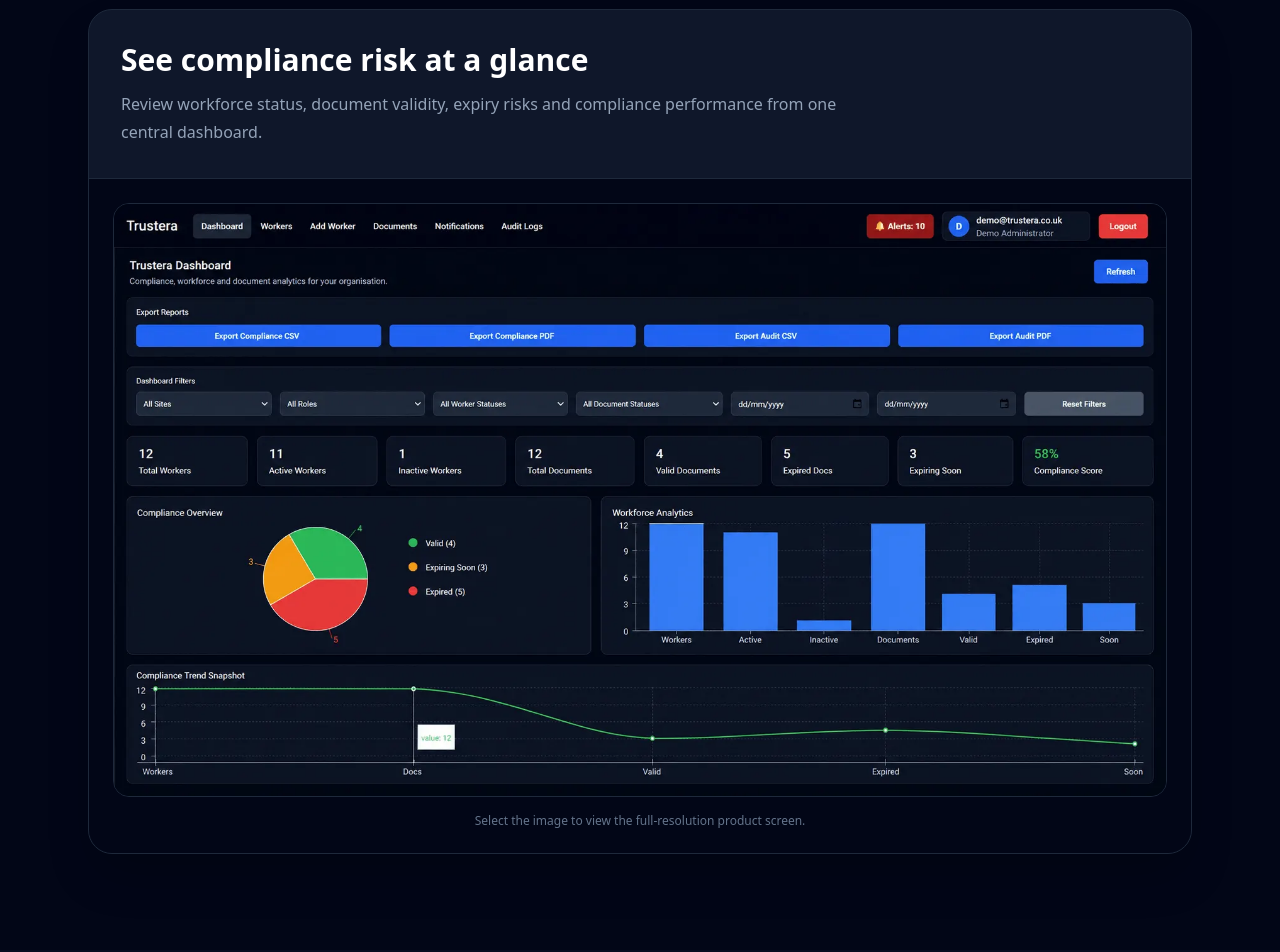
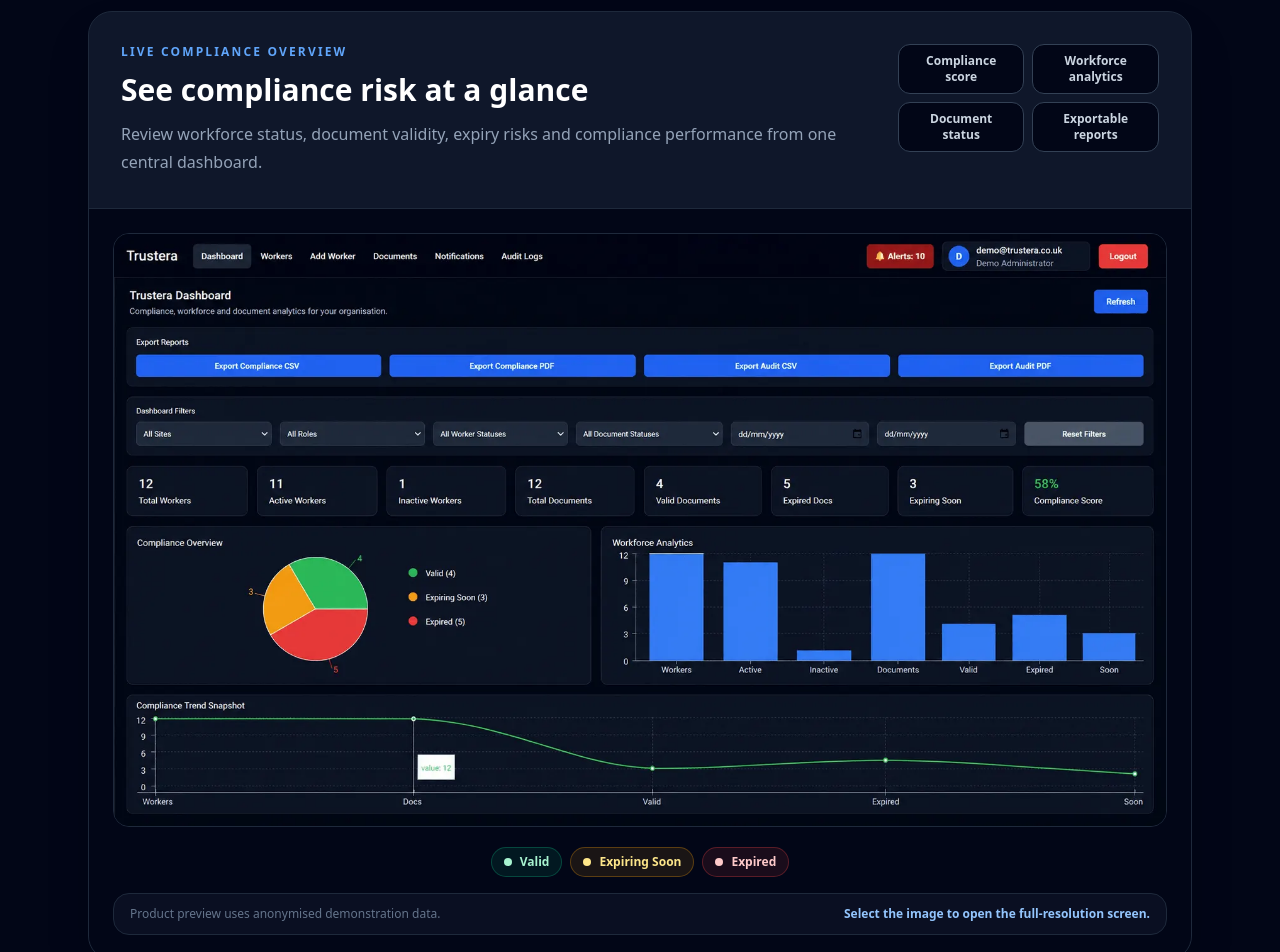
Before and after one commit to Otude/trustera-site, a React (Vite) app: page / in a window 1280 px wide. Shown: the part 2900-3852 px from the top of the page. Built offline with nearby package versions, Linux system fonts and the light colour scheme.

Commit message:
Improve product showcase legends and screen indicators

```diff
--- a/src/Pages/Landing.jsx
+++ b/src/Pages/Landing.jsx
@@ -175,49 +175,127 @@
   {
     id: 'dashboard',
     label: 'Dashboard',
+    icon: '◫',
+    eyebrow: 'Live compliance overview',
     title: 'See compliance risk at a glance',
     description:
       'Review workforce status, document validity, expiry risks and compliance performance from one central dashboard.',
     image: '/screenshots/dashboard.webp',
     alt: 'Trustera workforce compliance dashboard',
+    highlights: [
+      'Compliance score',
+      'Workforce analytics',
+      'Document status',
+      'Exportable reports',
+    ],
+    legend: [
+      { label: 'Valid', tone: 'emerald' },
+      { label: 'Expiring Soon', tone: 'amber' },
+      { label: 'Expired', tone: 'red' },
+    ],
   },
   {
     id: 'workers',
     label: 'Workers',
+    icon: '♙',
+    eyebrow: 'Structured workforce records',
     title: 'Manage every worker from one place',
     description:
       'Maintain worker records, roles, sites, employment status and compliance information in a structured workflow.',
     image: '/screenshots/workers.webp',
     alt: 'Trustera worker management screen',
+    highlights: [
+      'Worker profiles',
+      'Role and site visibility',
+      'Employment status',
+      'Fast search',
+    ],
+    legend: [
+      { label: 'Active', tone: 'emerald' },
+      { label: 'Inactive', tone: 'red' },
+      { label: 'Profile access', tone: 'blue' },
+    ],
   },
   {
     id: 'documents',
     label: 'Documents',
+    icon: '▤',
+    eyebrow: 'Expiry-aware document control',
     title: 'Monitor documents and expiry dates',
     description:
       'Track licences, right-to-work evidence, training records and other workforce documents before they expire.',
     image: '/screenshots/documents.webp',
     alt: 'Trustera document tracking screen',
+    highlights: [
+      'Secure uploads',
+      'Expiry dates',
+      'Document status',
+      'Worker association',
+    ],
+    legend: [
+      { label: 'Valid', tone: 'emerald' },
+      { label: 'Expiring Soon', tone: 'amber' },
+      { label: 'Expired', tone: 'red' },
+    ],
   },
   {
     id: 'notifications',
     label: 'Notifications',
+    icon: '✉',
+    eyebrow: 'Prioritised compliance alerts',
     title: 'Act before documents become a risk',
     description:
       'Review alerts for expired and expiring records so compliance teams can follow up promptly.',
     image: '/screenshots/notifications.webp',
     alt: 'Trustera compliance notifications screen',
+    highlights: [
+      'Unread alerts',
+      'Severity indicators',
+      'Expiry warnings',
+      'Read tracking',
+    ],
+    legend: [
+      { label: 'Unread', tone: 'blue' },
+      { label: 'Expired', tone: 'red' },
+      { label: 'Expiring Soon', tone: 'amber' },
+      { label: 'Read', tone: 'emerald' },
+    ],
   },
   {
     id: 'audit-logs',
     label: 'Audit Logs',
+    icon: '☷',
+    eyebrow: 'Accountability and traceability',
     title: 'Maintain a clear accountability record',
     description:
       'Review important system activity and administrative actions in an organised audit trail.',
     image: '/screenshots/audit-logs.webp',
     alt: 'Trustera audit logs screen',
+    highlights: [
+      'Create actions',
+      'Update actions',
+      'Delete actions',
+      'Access events',
+    ],
+    legend: [
+      { label: 'Create', tone: 'emerald' },
+      { label: 'Update', tone: 'amber' },
+      { label: 'Delete', tone: 'red' },
+      { label: 'Access', tone: 'purple' },
+    ],
   },
 ]
+
+const PRODUCT_LEGEND_STYLES = {
+  blue: 'border-blue-500/30 bg-blue-500/10 text-blue-200',
+  emerald:
+    'border-emerald-500/30 bg-emerald-500/10 text-emerald-200',
+  amber:
+    'border-amber-500/30 bg-amber-500/10 text-amber-200',
+  red: 'border-red-500/30 bg-red-500/10 text-red-200',
+  purple:
+    'border-purple-500/30 bg-purple-500/10 text-purple-200',
+}
 
 function AnimatedNumber({
   value,
@@ -764,6 +842,13 @@
                         : 'border border-slate-700 bg-slate-900 text-slate-300 hover:border-blue-500'
                     }`}
                   >
+                    <span
+                      className="mr-2 text-base"
+                      aria-hidden="true"
+                    >
+                      {screen.icon}
+                    </span>
+
                     {screen.label}
                   </button>
                 )
@@ -779,13 +864,34 @@
             className="mt-8 overflow-hidden rounded-3xl border border-slate-800 bg-slate-900 shadow-2xl"
           >
             <div className="border-b border-slate-800 p-6 md:p-8">
-              <h3 className="text-2xl font-bold md:text-3xl">
-                {selectedProductScreen.title}
-              </h3>
+              <div className="flex flex-col gap-6 lg:flex-row lg:items-start lg:justify-between">
+                <div className="max-w-3xl">
+                  <p className="text-xs font-semibold uppercase tracking-[0.18em] text-blue-400">
+                    {selectedProductScreen.eyebrow}
+                  </p>
 
-              <p className="mt-3 max-w-3xl leading-7 text-slate-400">
-                {selectedProductScreen.description}
-              </p>
+                  <h3 className="mt-3 text-2xl font-bold md:text-3xl">
+                    {selectedProductScreen.title}
+                  </h3>
+
+                  <p className="mt-3 leading-7 text-slate-400">
+                    {selectedProductScreen.description}
+                  </p>
+                </div>
+
+                <div className="grid grid-cols-2 gap-2 sm:grid-cols-4 lg:max-w-md lg:grid-cols-2">
+                  {selectedProductScreen.highlights.map(
+                    (highlight) => (
+                      <div
+                        key={highlight}
+                        className="rounded-xl border border-slate-700 bg-slate-950 px-3 py-2 text-center text-xs font-semibold text-slate-300"
+                      >
+                        {highlight}
+                      </div>
+                    ),
+                  )}
+                </div>
+              </div>
             </div>
 
             <div className="bg-slate-950 p-3 md:p-6">
@@ -832,9 +938,35 @@
                 </div>
               )}
               {!imageError && (
-                <p className="mt-4 text-center text-xs text-slate-500">
-                  Select the image to view the full-resolution product screen.
-                </p>
+                <>
+                  <div className="mt-5 flex flex-wrap items-center justify-center gap-2">
+                    {selectedProductScreen.legend.map((item) => (
+                      <span
+                        key={`${selectedProductScreen.id}-${item.label}`}
+                        className={`inline-flex items-center gap-2 rounded-full border px-3 py-1.5 text-xs font-semibold ${
+                          PRODUCT_LEGEND_STYLES[item.tone]
+                        }`}
+                      >
+                        <span
+                          className="h-2 w-2 rounded-full bg-current"
+                          aria-hidden="true"
+                        />
+
+                        {item.label}
+                      </span>
+                    ))}
+                  </div>
+
+                  <div className="mt-4 flex flex-col items-center justify-between gap-3 rounded-2xl border border-slate-800 bg-slate-900/60 px-4 py-3 text-center text-xs text-slate-500 sm:flex-row sm:text-left">
+                    <span>
+                      Product preview uses anonymised demonstration data.
+                    </span>
+
+                    <span className="font-semibold text-blue-300">
+                      Select the image to open the full-resolution screen.
+                    </span>
+                  </div>
+                </>
               )}
             </div>
           </motion.div>
```
